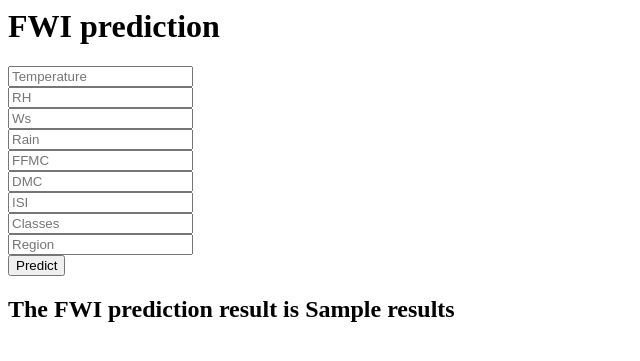
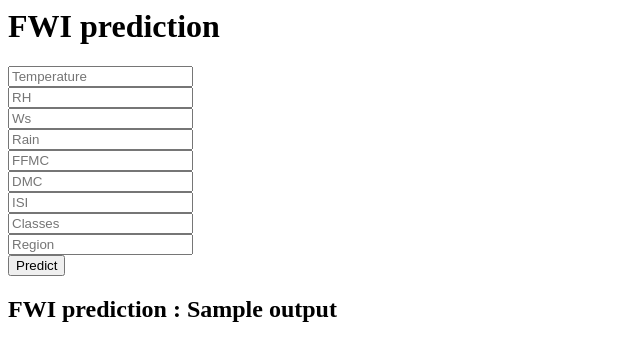
Before and after one commit to NakulDeotale/Algerian-forest-temperature-prediction, a Flask app: template templates/home.html in a window 1280 px wide. Shown: the top 361 px of the page, without its empty margins (0-640 px from the left). Run offline with Flask 3, Linux system fonts and the light colour scheme; the template is opened without the code that fills it: most values are stand-ins (such as "Sample title", 1, 10 or a date in 2020); parts of the project's set-up code (start-up, migrations or seed data) failed here and were passed over.

Commit message:
updated application

```diff
--- a/application.py
+++ b/application.py
@@ -31,7 +31,7 @@ def predict_datapoint():
         new_data_scaled=standard_scaler.transform([[Temperature,RH,Ws,Rain,FFMC,DMC,ISI,Classes,Region]])
         result=ridge_model.predict(new_data_scaled)
 
-        return render_template('home.html',results=result[0])
+        return render_template('home.html', output=result[0])
     else:
         return render_template('home.html')
 
--- a/templates/home.html
+++ b/templates/home.html
@@ -5,7 +5,7 @@
 
                 <!-- Main Input For Receiving Query to our ML -->
             <form action="{{ url_for('predict_datapoint')}}" method="post">
-                <input type="text" name="Temperature" placeholder="Temperature" required="required" /><br>
+              <input type="text" name="Temperature" placeholder="Temperature" required="required" /><br>
                 <input type="text" name="RH" placeholder="RH" required="required" /><br>
                 <input type="text" name="Ws" placeholder="Ws" required="required" /><br>
                 <input type="text" name="Rain" placeholder="Rain" required="required" /><br>
@@ -18,7 +18,7 @@
                 <button type="submit" class="btn btn-primary btn-block btn-large">Predict</button>
             </form>
         <h2>
-            The FWI prediction result is {{results}}
+            FWI prediction : {{output}}
         </h2>
     <body>
 </html>
```
